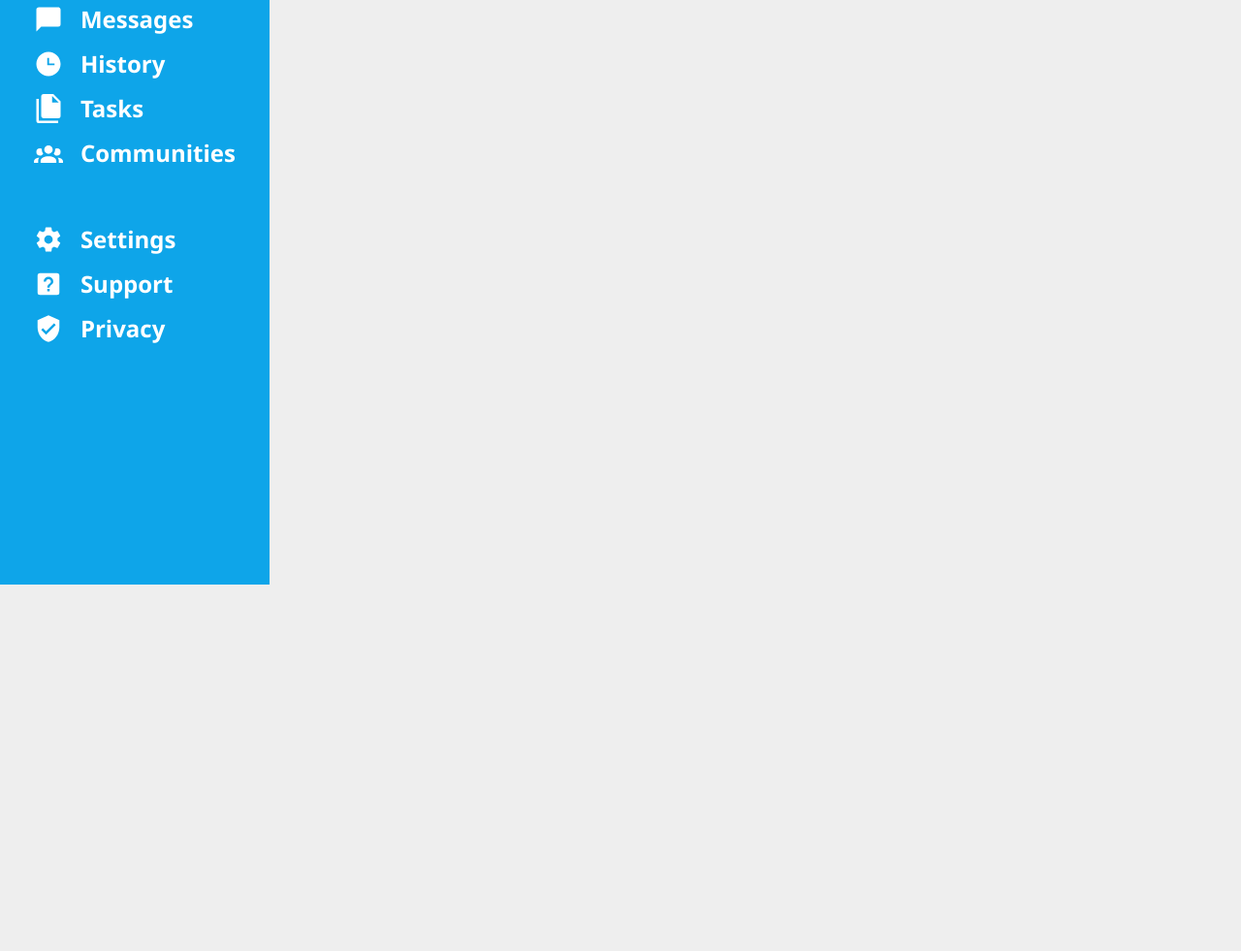
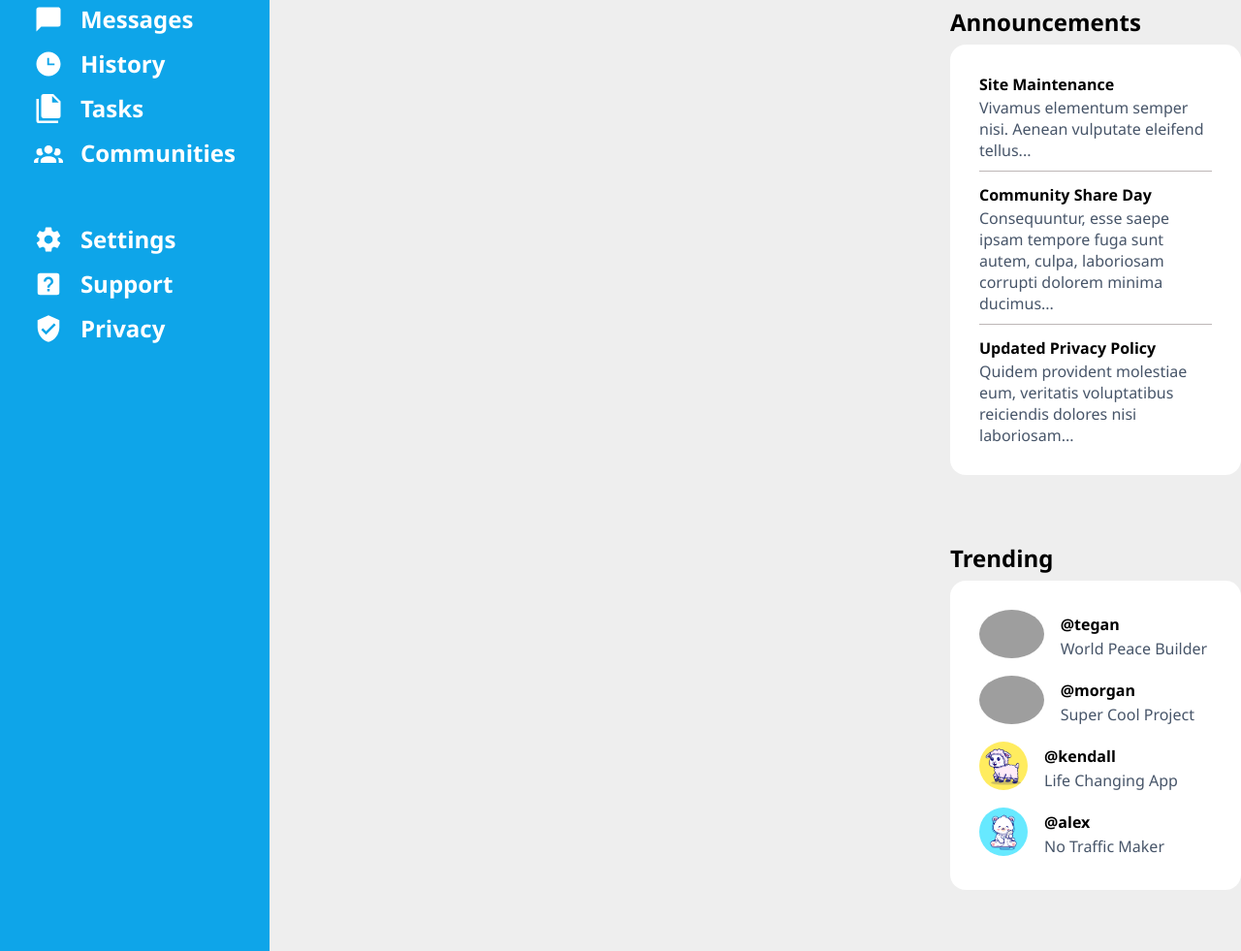
Before and after one commit to Jovan-Nsty/admin_dashboard, a plain HTML site: page index.html in a window 1280 px wide. Shown: the part 247-1228 px from the top of the page at 97% size. Before the commit the page ends 850 px from the top, so only its background shows below. Drawn offline with Linux system fonts and the light colour scheme; grey boxes are pictures that could not be loaded.

Commit message:
Created layout for side panel of main content

```diff
--- a/index.html
+++ b/index.html
@@ -94,7 +94,74 @@
                 </div>
             </div>
         </div>
-        <div id="content"></div>
+        <div id="content">
+            <div id="main-content"></div>
+            <div id="side-content">
+                <div id="announcements-panel">
+                    <h2>Announcements</h3>
+                        <div id="announcements">
+                            <div class="announcements-cards">
+                                <h4>Site Maintenance</h4>
+                                <p> Vivamus elementum semper nisi. Aenean vulputate eleifend tellus...
+                                </p>
+                            </div>
+                            <div class="announcements-cards">
+                                <h4>Community Share Day</h4>
+                                <p>Consequuntur, esse saepe ipsam tempore fuga sunt autem, culpa, laboriosam corrupti
+                                    dolorem minima ducimus...
+                                </p>
+                            </div>
+                            <div class="announcements-cards">
+                                <h4>Updated Privacy Policy</h4>
+                                <p>Quidem provident molestiae eum, veritatis voluptatibus reiciendis dolores nisi
+                                    laboriosam...
+                                </p>
+                            </div>
+                        </div>
+                </div>
+                <div id="trending-panel">
+                    <h2>Trending</h2>
+                    <div id="trending">
+                        <div class="trending-cards">
+                            <div class="trending-img">
+                                <img src="images/diver_3_06.jpg" alt="user.pic">
+                            </div>
+                            <div class="trending-txt">
+                                <p>@tegan</p>
+                                <p>World Peace Builder</p>
+                            </div>
+                        </div>
+                        <div class="trending-cards">
+                            <div class="trending-img">
+                                <img src="images/4500_1_01.jpg" alt="user.pic">
+                            </div>
+                            <div class="trending-txt">
+                                <p>@morgan</p>
+                                <p>Super Cool Project</p>
+                            </div>
+                        </div>
+                        <div class="trending-cards">
+                            <div class="trending-img">
+                                <img src="images/4200_6_01.jpg" alt="user.pic">
+                            </div>
+                            <div class="trending-txt">
+                                <p>@kendall</p>
+                                <p>Life Changing App</p>
+                            </div>
+                        </div>
+                        <div class="trending-cards">
+                            <div class="trending-img">
+                                <img src="images/3700_4_02.jpg" alt="user.pic">
+                            </div>
+                            <div class="trending-txt">
+                                <p>@alex</p>
+                                <p>No Traffic Maker</p>
+                            </div>
+                        </div>
+                    </div>
+                </div>
+            </div>
+        </div>
     </div>
 </body>
 
--- a/style.css
+++ b/style.css
@@ -193,3 +193,69 @@ input[type='search']:focus {
 #user-greet p:nth-of-type(2) {
     font-size: 1.5rem
 }
+
+#content {
+    display: grid;
+    grid-template-columns: 3fr 1fr;
+}
+
+#side-content {
+    display: grid;
+    justify-content: center;
+    align-items: center;
+    grid-template-rows: repeat(2, 1fr);
+}
+
+#announcements-panel,
+#trending-panel {
+    display: flex;
+    flex-direction: column;
+    gap: 7px;
+    margin-top: 7px;
+}
+
+#announcements,
+#trending {
+    background-color: #fff;
+    padding: 30px;
+    border-radius: 1rem;
+    width: 300px;
+    display: flex;
+    flex-direction: column;
+    gap: 13px;
+}
+
+#announcements h4 {
+    margin-bottom: 2px;
+}
+
+.announcements-cards {
+    cursor: pointer;
+}
+
+.trending-txt p:last-of-type,
+.announcements-cards>p {
+    color: #475569;
+}
+
+.announcements-cards:nth-child(-n + 2) {
+    border-bottom: 1px solid #bdb6b6;
+    padding-bottom: 10px;
+}
+
+.trending-cards {
+    display: flex;
+    align-items: center;
+    gap: 17px;
+    cursor: pointer;
+}
+
+.trending-img img {
+    height: 50px;
+    border-radius: 50%;
+}
+
+.trending-txt p:first-of-type {
+    font-weight: bold;
+    margin-bottom: 3px;
+}
```
Also changed, not shown: images/3700_4_02.jpg (added), images/4200_6_01.jpg (added), 1 other file.
